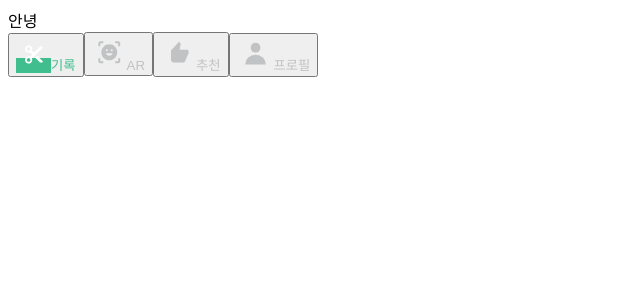
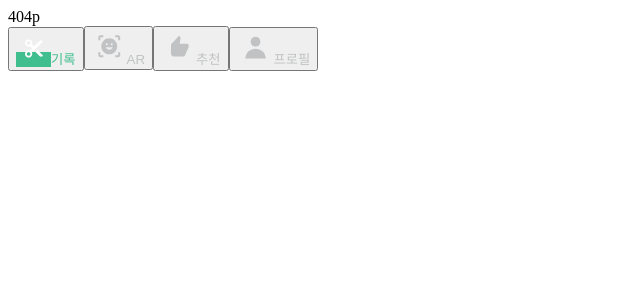
Before and after one commit to O2-DGSW/heddy-app, a React app: page / in a window 1280 px wide. Shown: the top 300 px of the page, without its empty margins (0-640 px from the left). Built offline with nearby package versions, Linux system fonts and the light colour scheme; the HTML template or start-up script is replaced by a standard one.

Commit message:
refactor: 404 페이지 내용 변경 및 회원가입 라우팅

```diff
--- a/src/renderer/src/app/routes.tsx
+++ b/src/renderer/src/app/routes.tsx
@@ -45,8 +45,8 @@ export const AppRoutes = () => {
       <Route element={<MobileLayout />}>
         <Route path="/cuts/add" element={<RecordAddPage />} />
         <Route path="/cuts/add2" element={<RecordAdd2Page />} />
-        <Route path="*" element={<>안녕</>} />
         <Route path="/login" element={<LoginPage />} />
+        <Route path="/signup" element={<>회원가입 페이지 제작 예정</>} />
         <Route path="/welcome" element={<WelcomePage />} />
         {/*<Route path="/signup" element={<SignupPage />} />*/}
         {/*<Route path="/find/:type" element={<FindPage />} />*/}
@@ -66,6 +66,7 @@ export const AppRoutes = () => {
         {/*    />*/}
         {/*    <Route path="*" element={<Navigate replace to="/" />} />*/}
         {/*</Route>*/}
+        <Route path="*" element={<>404p</>} />
       </Route>
     </Routes>
   );
```
